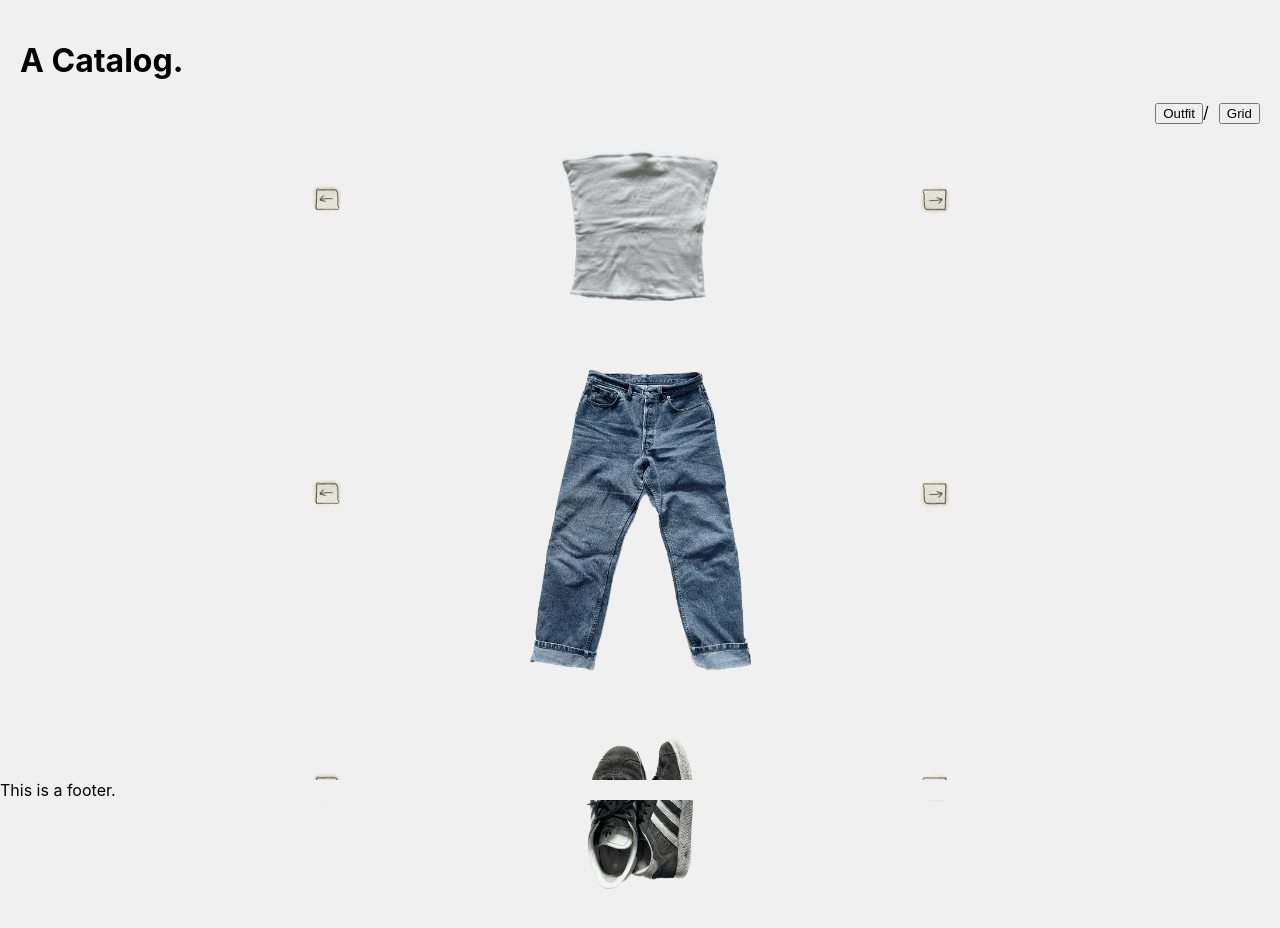
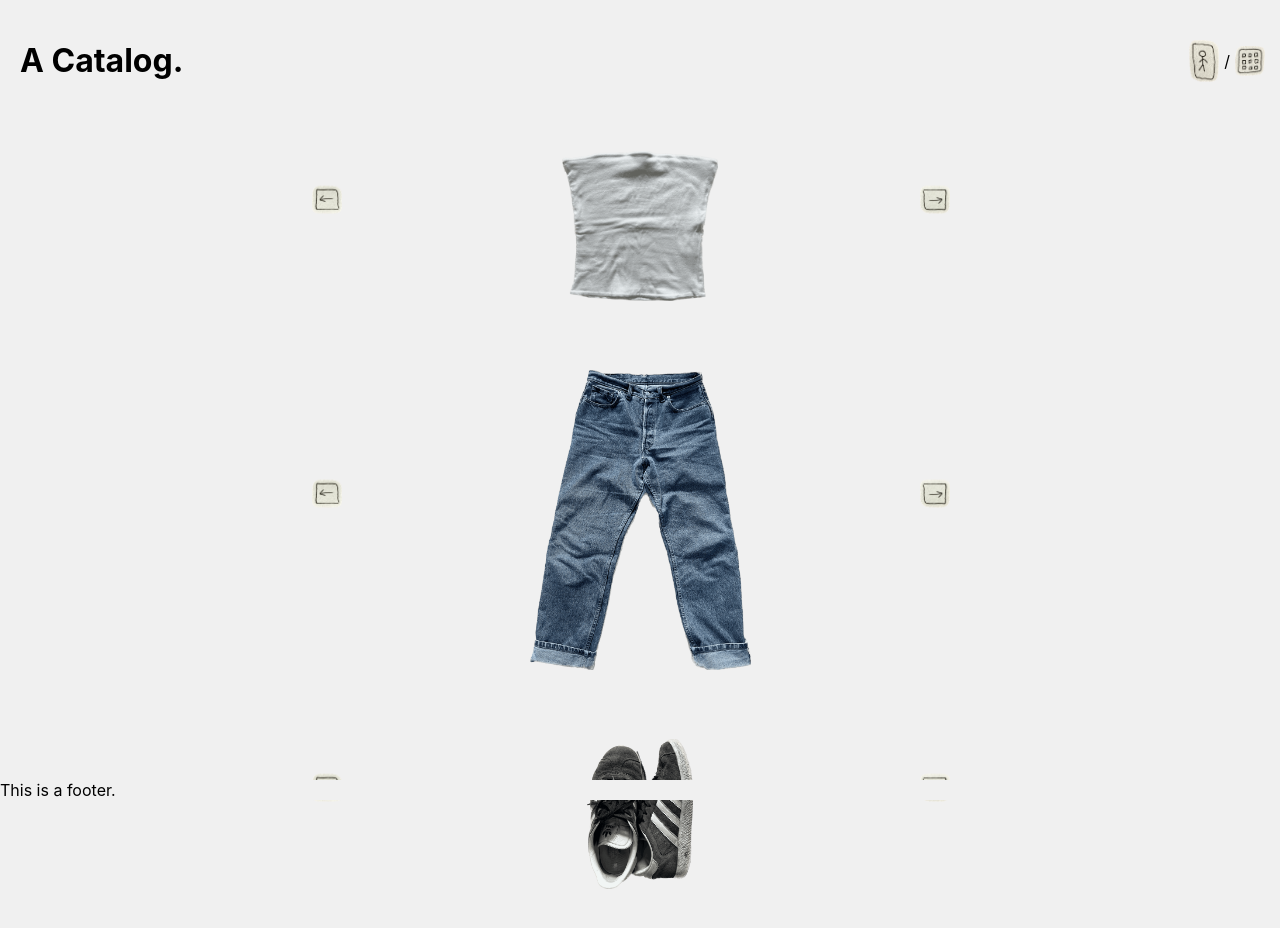
Before and after one commit to ebjorm/A-Catalog, a React (Create React App) app in the folder my-react-app/: page / in a window 1280 px wide. Built offline with nearby package versions, Linux system fonts and the light colour scheme.

Commit message:
Icon added to outfit and grid button

```diff
--- a/my-react-app/src/App.css
+++ b/my-react-app/src/App.css
@@ -3,13 +3,25 @@
   padding: 20px;
 }
 
-.view-switcher {
-  float: right;
+.view-switcher .view-icon {
+  width: 30px;
+  height: auto;
+  margin: 0 5px;
+  cursor: pointer;
 }
 
-.view-switcher button {
-  margin-left: 10px;
+.view-switcher {
+  display: flex;
+  align-items: center;
+  justify-content: center;
+  position: fixed;
+  top: 0;
+  right: 0;
+  background-color: #f0f0f0;
+  padding: 10px;
+  padding-top: 40px;
 }
+
 
 .footer {
   background-color: #f0f0f0;
--- a/my-react-app/src/App.js
+++ b/my-react-app/src/App.js
@@ -9,17 +9,19 @@ function App() {
   const [isGridView, setIsGridView] = useState(false);
 
   // Function to toggle between outfit and grid view
-  const toggleView = () => {
-    setIsGridView(!isGridView);
+  const toggleView = (targerView) => {
+    if ((targerView === 'grid' && !isGridView) || (targerView === 'outfit' && isGridView)) {
+      setIsGridView(!isGridView);
+    }
   };
 
   return (
     <div className="app">
       <h1>A Catalog.</h1>
       <div className="view-switcher">
-        <button onClick={toggleView}>Outfit</button>
+        <img src="/icons/Outfit.png" alt="Outfit" className="view-icon" onClick={() => toggleView('outfit')}></img>
         <span>/</span>
-        <button onClick={toggleView}>Grid</button>
+        <img src="/icons/Grid.png" alt="Grid" className="view-icon" onClick={() => toggleView('grid')}></img>
       </div>
       {/* Conditional rendering based on the current view */}
       {isGridView ? (
```
